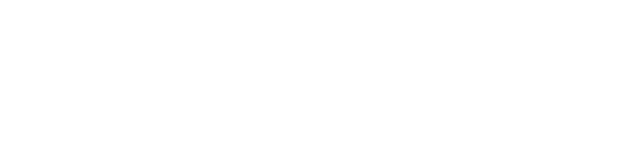
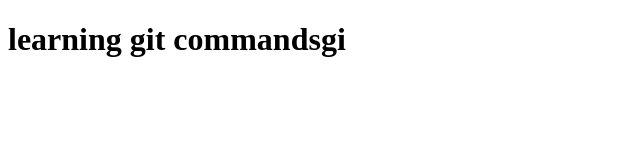
Before and after one commit to YogeshSabbani1213/Avengers, a plain HTML site: page index.html in a window 1280 px wide. Shown: the whole page, without its empty margins (0-640 px from the left). Drawn offline with Linux system fonts and the light colour scheme.

Commit message:
added header

```diff
--- a/index.html
+++ b/index.html
@@ -6,6 +6,6 @@
     <title>Document</title>
 </head>
 <body>
-
+    <h1>learning git commandsgi</h1>
 </body>
 </html>
```
